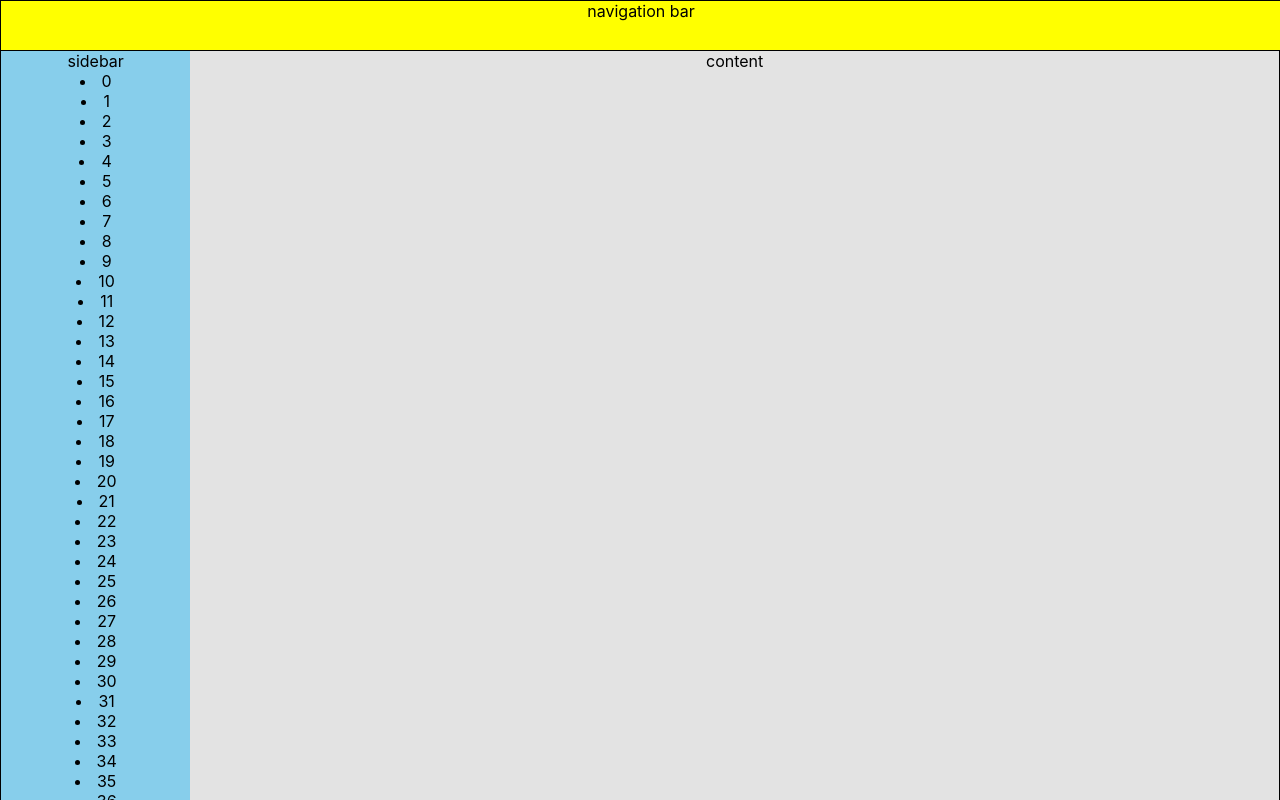
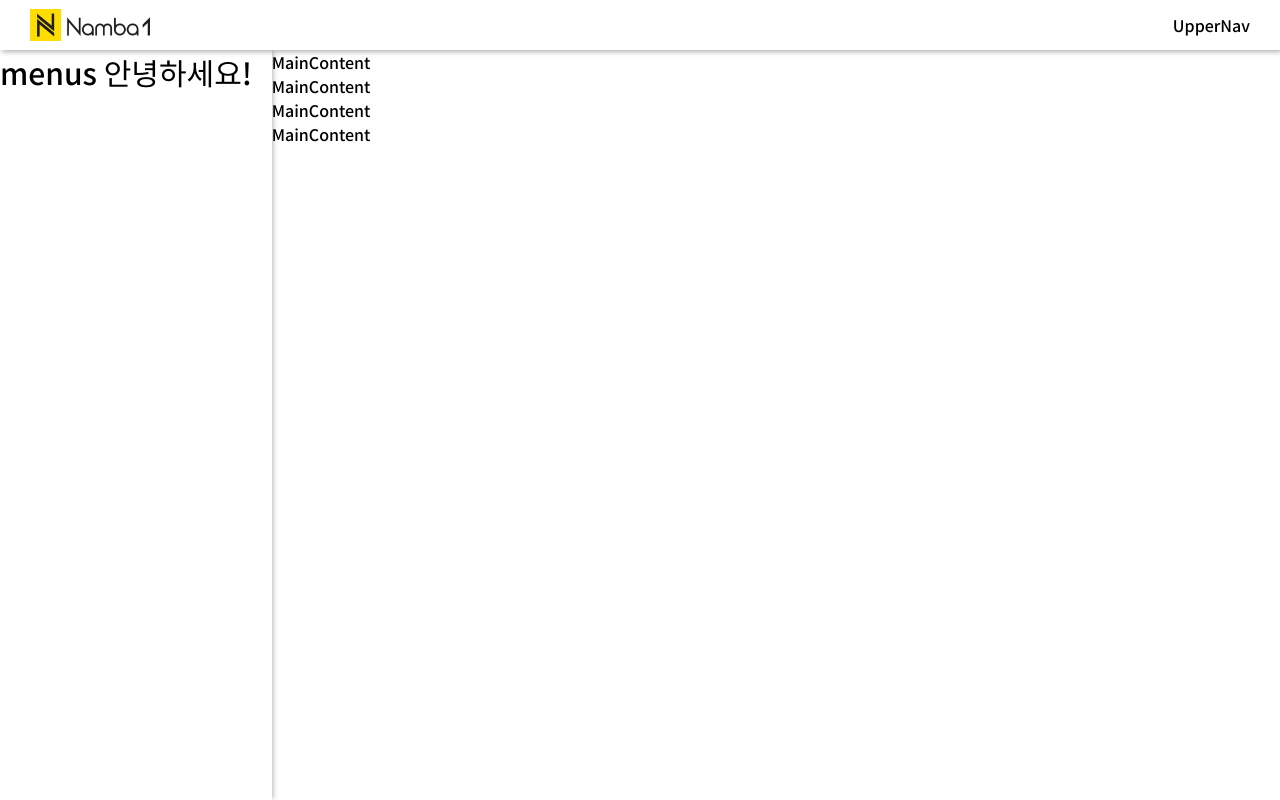
Before and after one commit to hojuncha997/namba1-admin, a React (Create React App) app: page / in a window 1280 px wide. Shown: the top 800 px of the page. Built offline with nearby package versions, Linux system fonts and the light colour scheme.

Commit message:
남바원 기본 레이아웃

```diff
--- a/package.json
+++ b/package.json
@@ -9,6 +9,8 @@
     "react": "^18.2.0",
     "react-dom": "^18.2.0",
     "react-scripts": "5.0.1",
+    "styled-component": "^2.8.0",
+    "styled-components": "^6.1.8",
     "web-vitals": "^2.1.4"
   },
   "scripts": {
--- a/public/index.html
+++ b/public/index.html
@@ -1,15 +1,21 @@
 <!DOCTYPE html>
 <html lang="en">
+
 <head>
   <meta charset="utf-8" />
   <link rel="icon" href="%PUBLIC_URL%/favicon.ico" />
   <meta name="viewport" content="width=device-width, initial-scale=1" />
   <meta name="theme-color" content="#000000" />
-    <meta
-      name="description"
-      content="Web site created using create-react-app"
-    />
+  <meta name="description" content="Web site created using create-react-app" />
   <link rel="apple-touch-icon" href="%PUBLIC_URL%/logo192.png" />
+  <!-- 폰트 -->
+  <!-- <link href="https://fonts.googleapis.com/css2?family=Poppins:wght@300;400;500;600&display=swap" rel="stylesheet"> -->
+  <link rel="preconnect" href="https://fonts.googleapis.com">
+  <link rel="preconnect" href="https://fonts.gstatic.com" crossorigin>
+  <link href="https://fonts.googleapis.com/css2?family=Noto+Sans+KR:wght@500;600&display=swap" rel="stylesheet">
+
+
+
   <!--
       manifest.json provides metadata used when your web app is installed on a
       user's mobile device or desktop. See https://developers.google.com/web/fundamentals/web-app-manifest/
@@ -26,6 +32,7 @@
     -->
   <title>React App</title>
 </head>
+
 <body>
   <noscript>You need to enable JavaScript to run this app.</noscript>
   <div id="root"></div>
@@ -40,4 +47,5 @@
       To create a production bundle, use `npm run build` or `yarn build`.
     -->
 </body>
+
 </html>
--- a/src/App.css
+++ b/src/App.css
@@ -1,36 +1,24 @@
 /* 공통 */
 .wrapper {
   /* max-width: 1200px; */
-  min-width: 800px;
-  max-width: 1800px;
-  max-height: 1200px;
-  margin: 0 auto;
+  /* min-width: 800px; */
+  /* max-width: 1800px; */
+  /* max-height: 1200px; */
+
   /* padding: 0 4%; */
-  border: solid 1px black;
+  /* border: solid 1px black; */
+
 }
 
 .App {
-  text-align: center;
+  /* text-align: center; */
   /* margin-left: auto;
   margin-right: auto; */
 }
 
-.main-bg {
-  background-color: green;
-  height: 50px;
-}
-
-.Nav {
-  /* padding-top: 10px;
-  padding-left: 10px; */
-  top: 0;
-  /* width: 100vw; */
-  width: 100%;
-  height: 50px;
-  background-color: yellow;
-}
 
 .main-content {
+  margin-top: 50px;
   display: flex;
   justify-content: center;
   align-items: stretch;
@@ -55,18 +43,11 @@
   margin-right: auto;
 }
 
-.Sidebar {
-  background: skyblue;
-  width: 200px;
-  min-height: 600px;
-  order: 1;
-  overflow-y: auto;
-}
 
 .Content-container {
   background: #e3e3e3;
-  width: 90%;
-  min-height: 600px;
+  width: 100%;
+  /* min-height: 600px; */
   order: 2;
 }
 
@@ -128,7 +109,7 @@
 ::-webkit-scrollbar-thumb {
   background: #888;
   /* 핸들의 배경 색상 */
-  border-radius: 10px;
+  /* border-radius: 10px; */
   /* 핸들의 모서리 둥글기 */
 }
 
--- a/src/App.js
+++ b/src/App.js
@@ -1,30 +1,24 @@
+// 전역 스타일
 import "./App.css";
+import GlobalStyle from "./components/global/GlobalStyle";
+import UpperNav from "./components/upperNav/UpperNav";
+import MainContainer from "./components/mainContainer/MainContainer";
+import MainContent from "./components/MainContent/MainContent";
+import Sidebar from "./components/sidebar/Sidebar";
 
 function App() {
-  const list100ea = () => {
-    const items = []; // 배열 생성
-    for (let i = 0; i <= 200; i++) {
-      items.push(<li key={i}>{i}</li>); // key와 함께 배열에 <li> 요소 추가
-    }
-    return items; // 배열 반환
-  };
+  return (
+    <>
+      <GlobalStyle />
+      <div className="App">
+        <UpperNav title={"UpperNav"}></UpperNav>
 
-  return (
-    <div className="App">
-      <>
-        <div className="main-bg">
-          <nav className="Nav wrapper">navigation bar</nav>
-        </div>
-        <div className="main-content wrapper">
-          <div className="Content-container">content</div>
-          <aside className="Sidebar">
-            sidebar
-            {list100ea()}
-            <ul></ul>
-          </aside>
-        </div>
-      </>
-    </div>
+        <MainContainer>
+          <MainContent>MainContent</MainContent>
+          <Sidebar menus={"menus 안녕하세요!"}></Sidebar>
+        </MainContainer>
+      </div>
+    </>
   );
 }
 
--- /dev/null
+++ b/src/components/MainContent/MainContent.js
@@ -0,0 +1,24 @@
+import styled from "styled-components";
+
+const MainContentStyle = styled.div`
+  background: #fff;
+  width: 100%;
+  /* min-height: 600px; */
+  order: 2;
+  overflow-y: auto;
+`;
+
+const MainContent = ({ children }) => {
+  return (
+    <>
+      <MainContentStyle>
+        <div>{children}</div>
+        <div>{children}</div>
+        <div>{children}</div>
+        <div>{children}</div>
+      </MainContentStyle>
+    </>
+  );
+};
+
+export default MainContent;
--- /dev/null
+++ b/src/components/global/GlobalFont.js
@@ -0,0 +1,7 @@
+import { styled } from "styled-components";
+
+const GlobalFont = styled`
+@import url('https://fonts.googleapis.com/css2?family=Poppins:wght@300;400;500;600&display=swap');
+
+`;
+export default GlobalFont;
--- /dev/null
+++ b/src/components/global/GlobalStyle.js
@@ -0,0 +1,26 @@
+import { createGlobalStyle } from "styled-components";
+
+const GlobalStyle = createGlobalStyle`
+
+:root {
+    --main-color: #FFDD00;
+    --color-dark: #1D2231;
+    --text-grey: #8390A2;
+}
+
+* {
+  padding: 0;
+  margin: 0;
+  box-sizing: border-box;
+  list-style-type: none;
+  text-decoration: none;
+  // font-family: 'Poppins', sans-serif;
+  // font-family: 'Noto+Sans+KR', sans-serif;
+  font-family: 'Noto Sans KR', sans-serif; /* Google Fonts의 폰트를 여기서 지정 */
+
+  border-collapse: collapse;
+
+}
+`;
+
+export default GlobalStyle;
--- /dev/null
+++ b/src/components/mainContainer/MainContainer.js
@@ -0,0 +1,16 @@
+import styled from "styled-components"; // 수정: {styled} -> styled
+
+const MainContainerStyle = styled.div`
+  margin-top: 50px;
+  display: flex;
+  justify-content: center;
+  align-items: stretch;
+  /* 아이템들의 높이를 컨테이너에 맞춤 */
+`;
+
+// children으로 받아야 하위 컴포넌트들을 표시해 줄 수 있다.
+const MainContainer = ({ children }) => {
+  return <MainContainerStyle>{children}</MainContainerStyle>;
+};
+
+export default MainContainer;
--- /dev/null
+++ b/src/components/sidebar/Sidebar.js
@@ -0,0 +1,19 @@
+import styled from "styled-components";
+
+const SidebarStyle = styled.aside`
+  background: #fff;
+  width: 345px;
+  height: calc(100vh - 50px);
+  order: 1;
+  //   overflow-y: auto;
+  // border-right: 1px solid var(--text-grey);
+  box-shadow: 2px 0 5px -1px rgba(0, 0, 0, 0.3);
+  z-index: 99;
+  font-size: 30px;
+`;
+
+const Sidebar = ({ menus }) => {
+  return <SidebarStyle>{menus}</SidebarStyle>;
+};
+
+export default Sidebar;
--- /dev/null
+++ b/src/components/upperNav/UpperNav.js
@@ -0,0 +1,45 @@
+import styled from "styled-components"; // 수정: {styled} -> styled
+import logoImage from "../../assets/images/namba-logo-100.png"; // 이미지를 import
+
+const UpperNavStyle = styled.div`
+  // 수정: styled.div를 사용하여 div 요소에 스타일 적용
+  top: 0;
+  width: 100%;
+  height: 50px;
+  // background-color: var(--main-color);
+  background-color: #fff;
+
+  box-shadow: 2px 2px 5px rgba(0, 0, 0, 0.3);
+  // 상단에 고정되게 하려면 position 속성이 필요
+  position: fixed;
+  color: black;
+  z-index: 200;
+  display: flex;
+  align-items: center;
+  justify-content: space-between;
+`;
+const LogoStyle = styled.div`
+  // 컴포넌트 이름을 대문자로 시작하게 변경
+  margin-left: 30px; // 왼쪽 마진으로 로고를 밀어냄
+  margin-right: 50px;
+  margin-top: 5px;
+`;
+
+const RightMenu = styled.div`
+  margin-right: 30px;
+`;
+
+const UpperNav = ({ title }) => {
+  return (
+    <UpperNavStyle>
+      <LogoStyle>
+        <a href="https://naver.com">
+          <img src={logoImage} width="120px" alt="Logo" />
+        </a>
+      </LogoStyle>
+      <RightMenu>{title}</RightMenu>
+    </UpperNavStyle>
+  ); // 수정: JSX 형태로 컴포넌트 반환
+};
+
+export default UpperNav;
```
Also changed, not shown: src/assets/images/namba-logo-100.png (added), 1 other file (tests, documents, lock files or other folders). Lines whose indentation alone changed are shown as unchanged.
